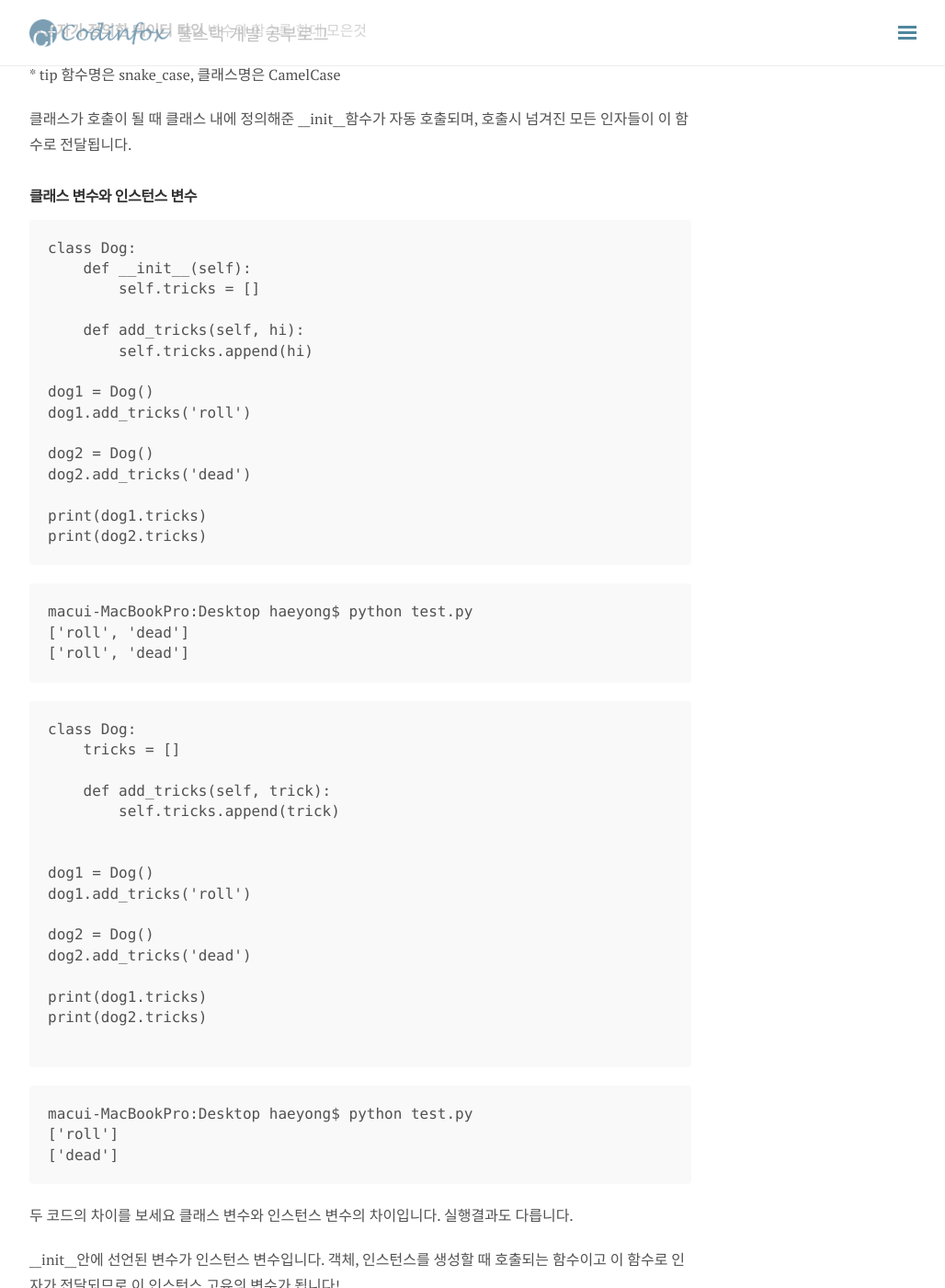
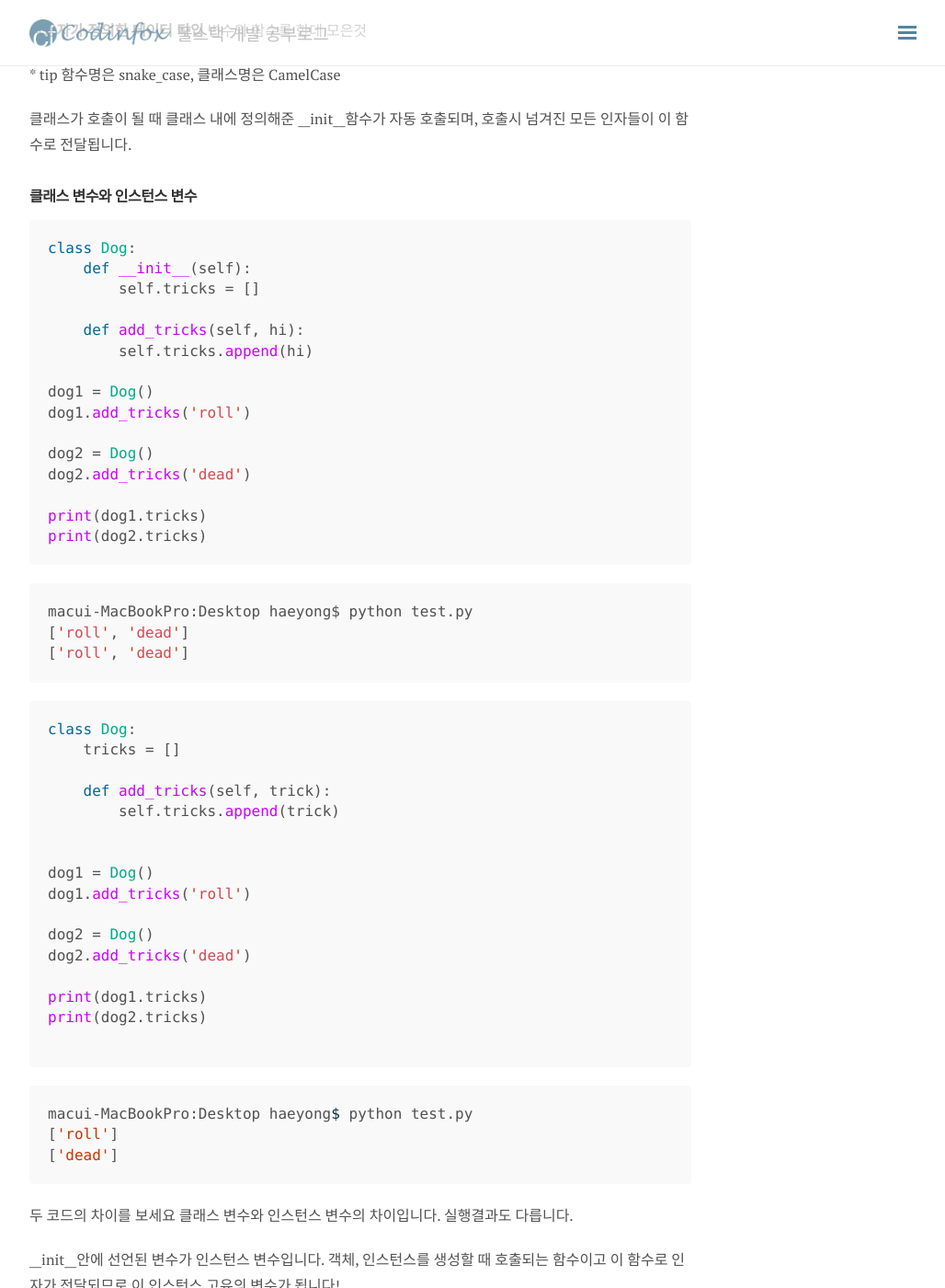
Before and after one commit to haeyong27/haeyong27.github.io, a Jekyll site: the page built from _posts/Python/2019-10-23-class.md, in a window 1280 px wide and 1400 px high, scrolled down 806 px. Shown: the whole window at 92% size, without its empty margins (248-1276 px from the left). Built offline with Jekyll 4.4.1, drawn with Linux system fonts in a browser that asks for light colours; nearby versions of some CDN libraries; some of the changed text lies outside the part shown.

Commit message:
class update

````diff
--- a/_posts/Python/2019-10-23-class.md
+++ b/_posts/Python/2019-10-23-class.md
@@ -38,7 +38,7 @@ OOP의 주요특징
 
 #### 클래스 변수와 인스턴스 변수
 
-```
+```python
 class Dog:
     def __init__(self):
         self.tricks = []
@@ -55,13 +55,13 @@ dog2.add_tricks('dead')
 print(dog1.tricks)
 print(dog2.tricks)
 ```
-```
+```python
 macui-MacBookPro:Desktop haeyong$ python test.py
 ['roll', 'dead']
 ['roll', 'dead']
 ```
 
-```
+```python
 class Dog:
     tricks = []
 
@@ -79,7 +79,7 @@ print(dog1.tricks)
 print(dog2.tricks)
 
 ```
-```
+```bash
 macui-MacBookPro:Desktop haeyong$ python test.py
 ['roll']
 ['dead']
@@ -96,7 +96,7 @@ data hiding, name mangling
 
 파이썬에는 다른 언어에서 지원하는 public, private, protected같은것을 지원하지 않습니다. 이를 대신할 수 있는것이 mangling
 
-```
+```python
 class Animal(name):
 	def __init__(self, name):
 		self.__name = name
@@ -105,17 +105,10 @@ class Animal(name):
 mangling은 self. 옆에 underscore 2개 (__)를 붙여줍니다.
 함수 내에서는 이름 그대로 접근해주시면 됩니다. ('__name')
 
-```
+```python
 animal = Animal('kong-e')
 animal.__name
 ```
 
-error뜹니다. ㅎ
-접근하려면
-animal._Animal__name 이렇게 접근해야합니다.
-_클래스명변수명 형태로 접근해주시면 됩니다.
-
-해보세요!
-
-#study/programming/python
-#date/2019/01/15
+error뜹니다.
+접근하려면 animal._Animal__name 이렇게 접근해야합니다. (_클래스명변수명 형태로 접근해주시면 됩니다)
````
